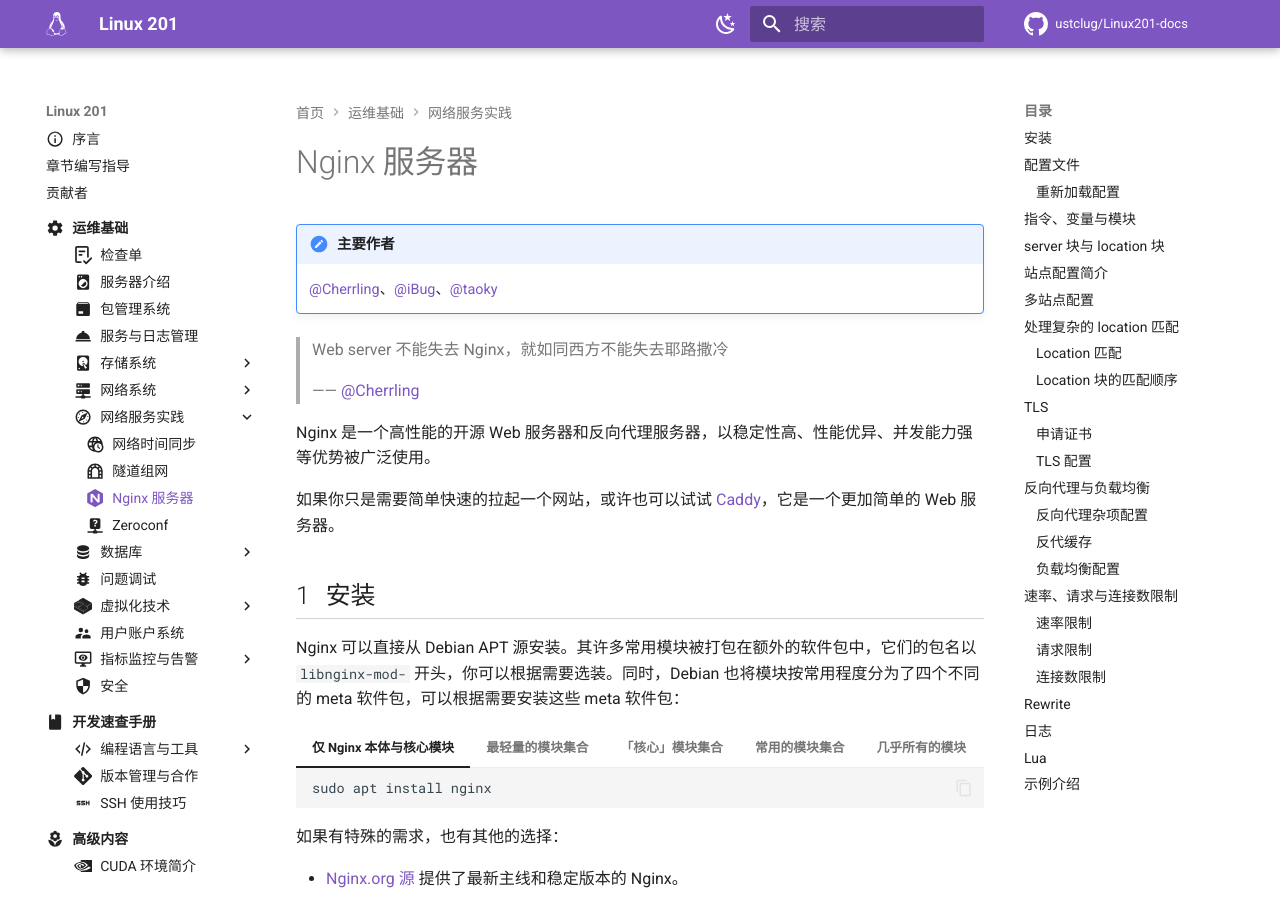
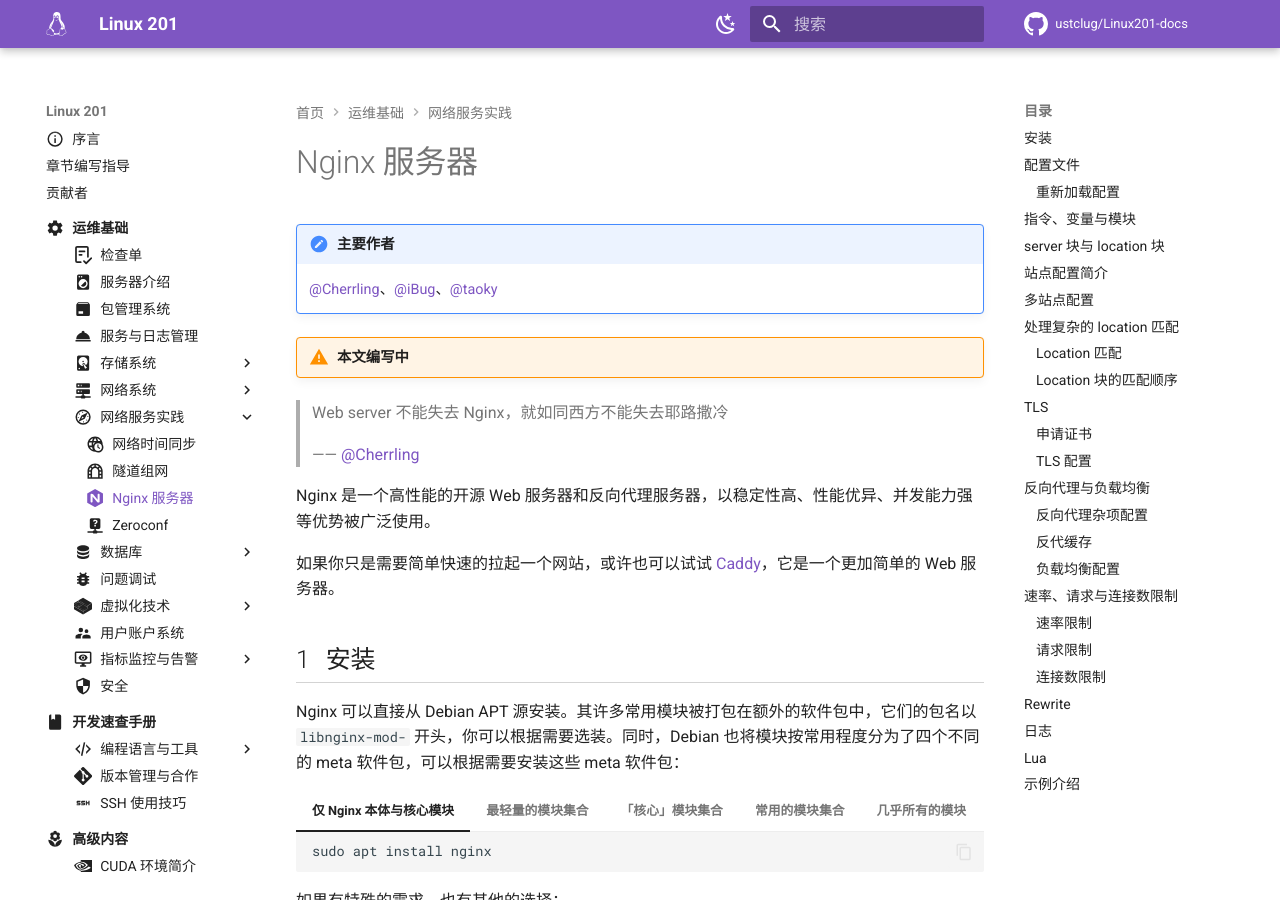
Before and after one commit to ustclug/Linux201-docs, an MkDocs documentation site: the page built from docs/ops/network-service/nginx.md, in a window 1280 px wide and 900 px high. Built offline with MkDocs 1.6.1 and Material for MkDocs 9.7.7, drawn with Linux system fonts in a browser that asks for light colours; comment, search, counter and statistics services are not loaded.

Commit message:
ops/network-service: Add writing state

```diff
--- a/docs/ops/network-service/nginx.md
+++ b/docs/ops/network-service/nginx.md
@@ -7,6 +7,8 @@
 !!! note "主要作者"
 
     [@Cherrling][Cherrling]、[@iBug][iBug]、[@taoky][taoky]
+
+!!! warning "本文编写中"
 
 > Web server 不能失去 Nginx，就如同西方不能失去耶路撒冷
 >
```
